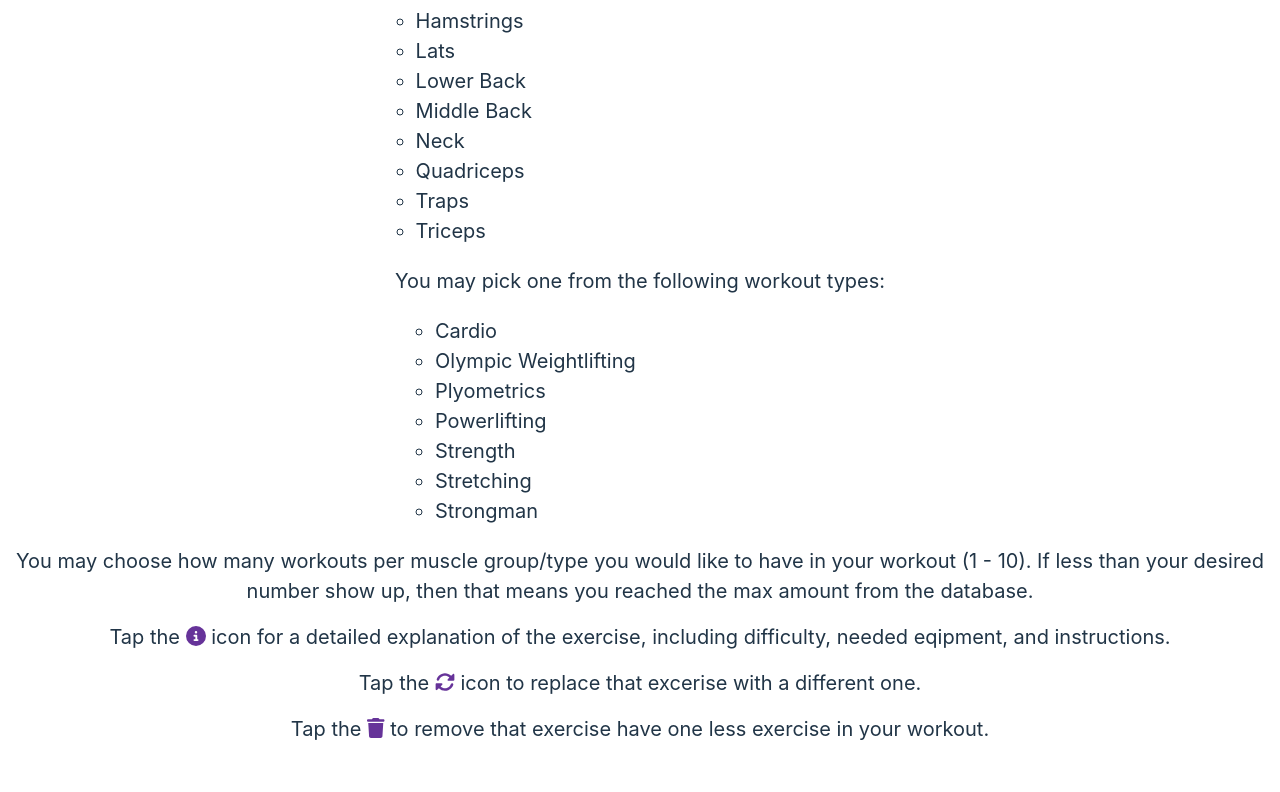
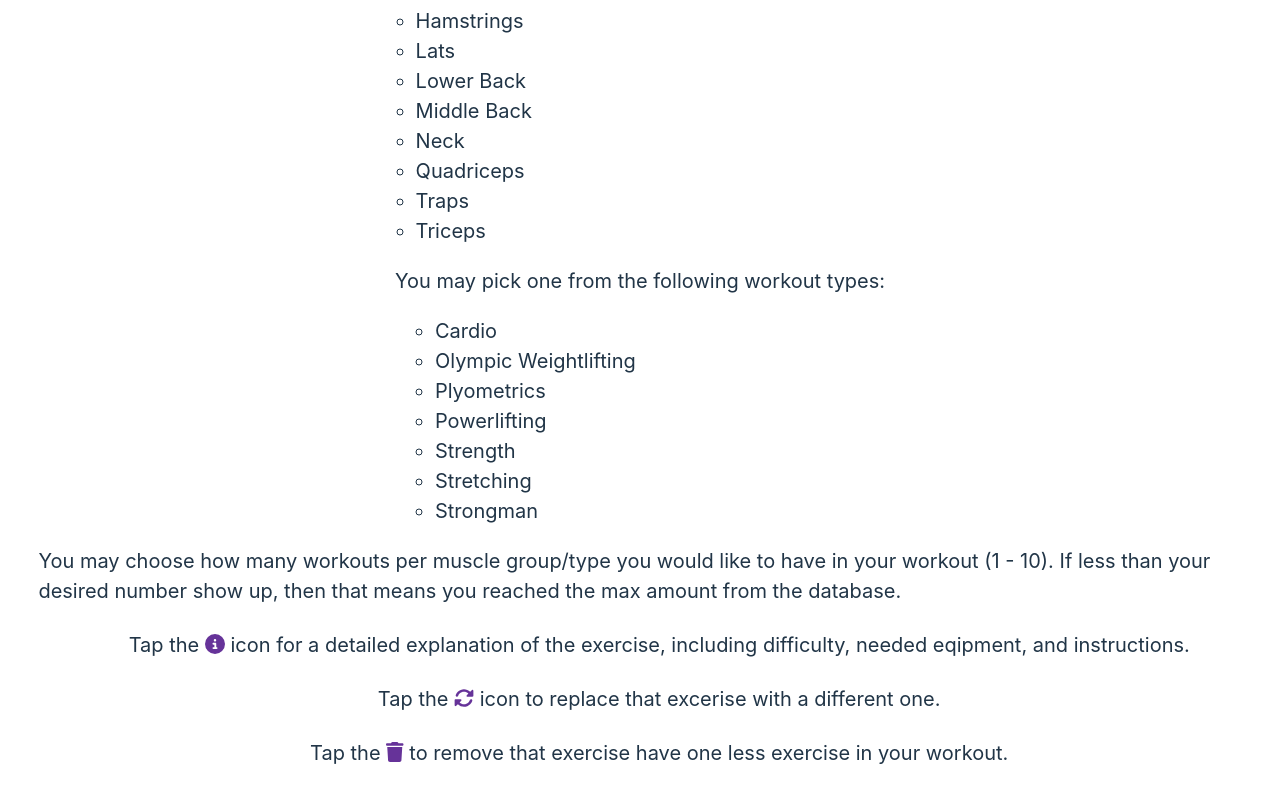
Before and after one commit to khintz34/workout-generator, a React (Vite) app: page /options in a window 1280 px wide. Shown: the part 454-1246 px from the top of the page. Before the commit the page ends 1214 px from the top, so only its background shows below. Built offline with nearby package versions, Linux system fonts and the light colour scheme.

Commit message:
empty array handling

```diff
--- a/src/components/options/Options.css
+++ b/src/components/options/Options.css
@@ -14,7 +14,9 @@
 }
 
 .option-info {
-  margin-bottom: 2vh;
+  margin-bottom: 3vh;
+  text-align: left;
+  padding-left: 3vw;
 }
 
 .optionPurple {
--- a/src/components/options/Options.jsx
+++ b/src/components/options/Options.jsx
@@ -29,7 +29,14 @@ const Options = () => {
           You may one or more from the following muscle groups:
           <ul>
             {MuscleGroup.map((value) => {
-              return <li className="optionList-li">{capAll(value.value)}</li>;
+              return (
+                <li
+                  className="optionList-li"
+                  key={`${value.value}-muscle-option-li`}
+                >
+                  {capAll(value.value)}
+                </li>
+              );
             })}
           </ul>
         </div>
@@ -37,7 +44,14 @@ const Options = () => {
           You may pick one from the following workout types:
           <ul>
             {WorkoutType.map((value) => {
-              return <li className="optionList-li">{capAll(value.value)}</li>;
+              return (
+                <li
+                  className="optionList-li"
+                  key={`${value.value}-type-option-li`}
+                >
+                  {capAll(value.value)}
+                </li>
+              );
             })}
           </ul>
         </div>
--- a/src/components/workoutHome/WorkoutHome.jsx
+++ b/src/components/workoutHome/WorkoutHome.jsx
@@ -30,7 +30,6 @@ const WorkoutHome = () => {
 
   useEffect(() => {
     console.log("workoutList", workoutList);
-    console.log(workoutList[0].json1);
     console.log(exerciseNumber);
   }, [workoutList]);
 
@@ -72,7 +71,10 @@ const WorkoutHome = () => {
       <Header />
       <div className="workoutList-main">
         <h2>Your Workout</h2>
-        {workoutList.map((array, index) => {
+        {workoutList.length == 0 ? (
+          <h3>No Exercises added</h3>
+        ) : (
+          workoutList.map((array, index) => {
             let num = 0;
             let exerciseMap;
 
@@ -153,7 +155,8 @@ const WorkoutHome = () => {
                 </div>
               </ul>
             );
-        })}
+          })
+        )}
       </div>
     </div>
   );
```
Lines whose indentation alone changed are shown as unchanged.
